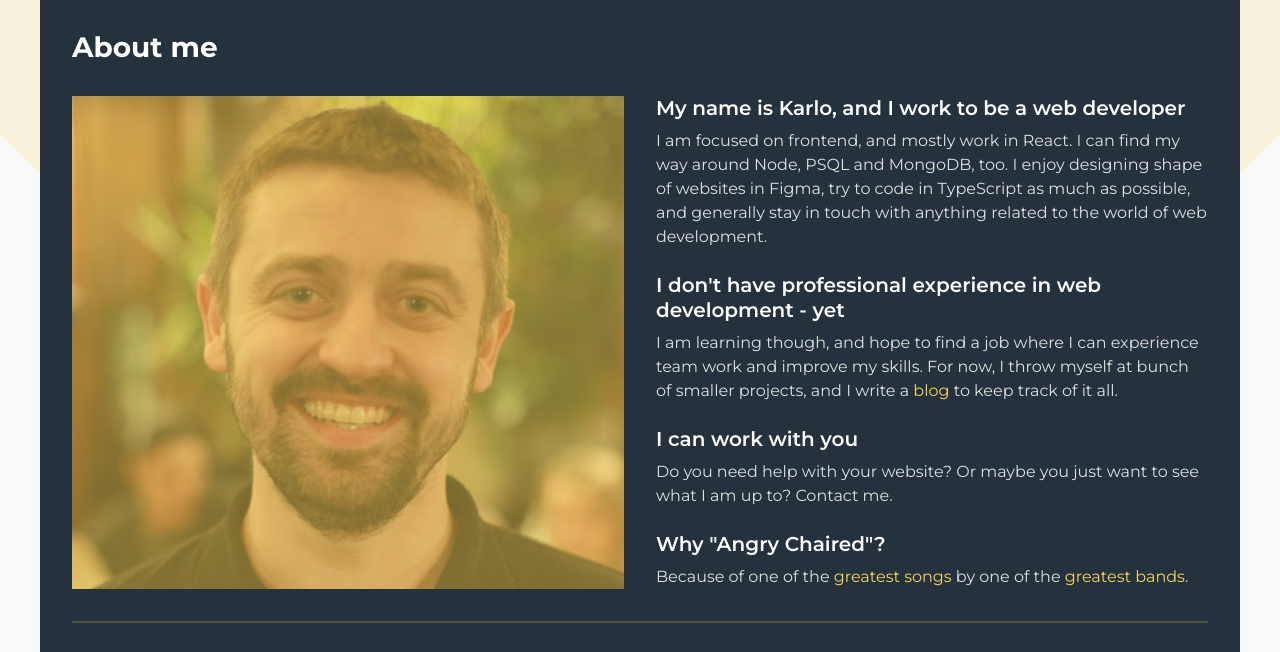
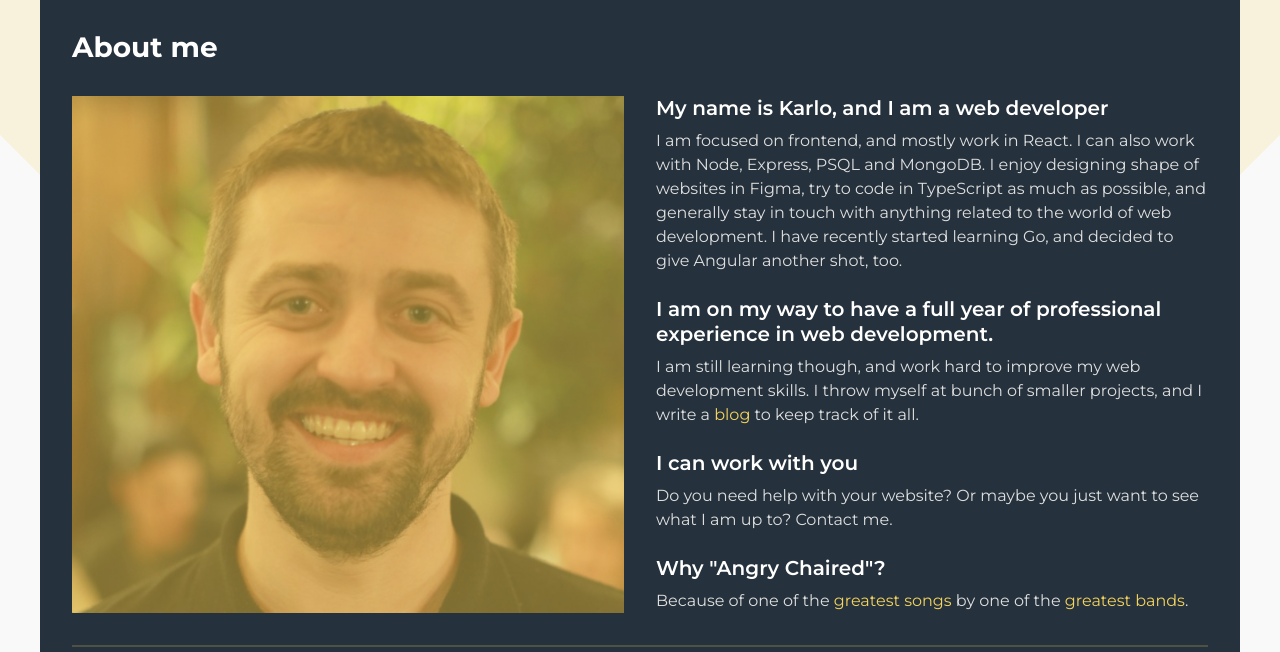
Before and after one commit to ikaem/angry-chaired-v2, a Gatsby site: page / in a window 1280 px wide. Shown: the part 1785-2437 px from the top of the page. Built offline with nearby package versions, Linux system fonts and the light colour scheme; Gatsby itself is replaced by a stand-in of ours.

Commit message:
adjust about content

```diff
--- a/src/components/about.component.tsx
+++ b/src/components/about.component.tsx
@@ -20,28 +20,51 @@ const About: React.FC<AboutProps> = ({ myAboutImage }) => {
 
         <div className="about-me-section_info">
           <h4 className="info_brief">
-            My name is Karlo, and I work to be a web developer
+            My name is Karlo, and I am a web developer
           </h4>
           <p className="info_long">
-            I am focused on frontend, and mostly work in React. I can find my way around Node, PSQL and MongoDB, too. I enjoy designing shape of websites in Figma, try to code in TypeScript as much as possible, and generally stay in touch with anything related to the world of web development.
+            I am focused on frontend, and mostly work in React. I can also work
+            with Node, Express, PSQL and MongoDB. I enjoy designing shape of
+            websites in Figma, try to code in TypeScript as much as possible,
+            and generally stay in touch with anything related to the world of
+            web development. I have recently started learning Go, and decided to
+            give Angular another shot, too.
           </p>
           <h4 className="info_brief">
-            I don't have professional experience in web development - yet
+            I am on my way to have a full year of professional experience in web
+            development.
           </h4>
           <p className="info_long">
-            I am learning though, and hope to find a job where I can experience team work and improve my skills. For now, I throw myself at bunch of smaller projects, and I write a <a href="https://ikaem.github.io/angry-chaired-blog/" target="_blank">blog</a> to keep track of it all.
+            I am still learning though, and work hard to improve my web
+            development skills. I throw myself at bunch of smaller projects, and
+            I write a{" "}
+            <a
+              href="https://ikaem.github.io/angry-chaired-blog/"
+              target="_blank"
+            >
+              blog
+            </a>{" "}
+            to keep track of it all.
           </p>
-          <h4 className="info_brief">
-            I can work with you
-          </h4>
+          <h4 className="info_brief">I can work with you</h4>
           <p className="info_long">
-            Do you need help with your website? Or maybe you just want to see what I am up to? Contact me.
+            Do you need help with your website? Or maybe you just want to see
+            what I am up to? Contact me.
           </p>
-          <h4 className="info_brief">
-            Why "Angry Chaired"?
-          </h4>
+          <h4 className="info_brief">Why "Angry Chaired"?</h4>
           <p className="info_long">
-            Because of one of the <a href="https://www.youtube.com/watch?v=IpEXM1Yziws" target="_blank">greatest songs</a> by one of the <a href="https://aliceinchains.com/" target="_blank">greatest bands</a>.
+            Because of one of the{" "}
+            <a
+              href="https://www.youtube.com/watch?v=IpEXM1Yziws"
+              target="_blank"
+            >
+              greatest songs
+            </a>{" "}
+            by one of the{" "}
+            <a href="https://aliceinchains.com/" target="_blank">
+              greatest bands
+            </a>
+            .
           </p>
         </div>
       </aside>
```
